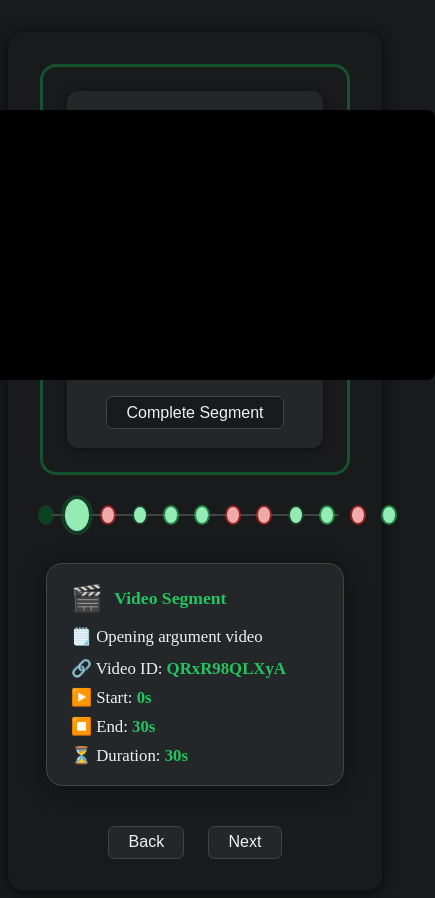
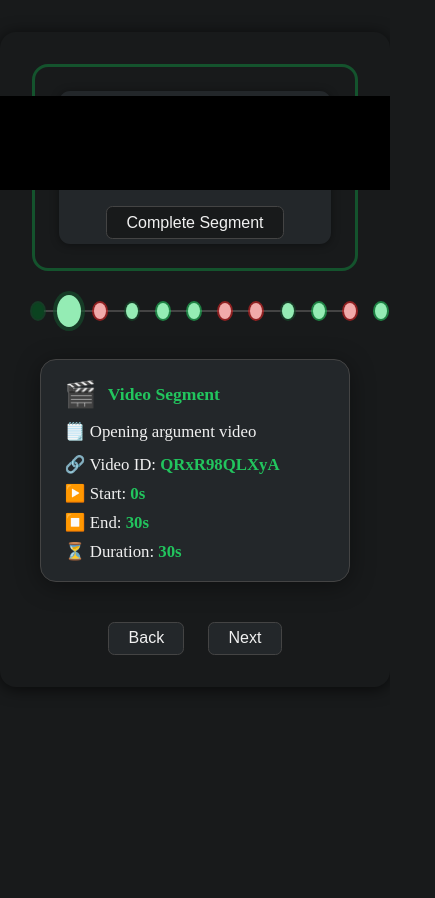
Before and after one commit to gbotros/argumenter, a Vue app: page / in a window 390 px wide. Both pictures are taken after a click on the button "Skip". Shown: the top 898 px of the page, 435 px wide, since content can reach past the window. After the commit the page ends 876 px from the top, so only its background shows below. Built offline with nearby package versions, Linux system fonts and the light colour scheme.

Commit message:
responsive player

```diff
--- a/src/assets/main.scss
+++ b/src/assets/main.scss
@@ -1,8 +1,13 @@
 @use './variables.scss' as *;
 
+html,
 body {
+  width: 100%;
+  min-height: 100vh;
+  height: 100%;
+  margin: 0;
+  padding: 0;
+  box-sizing: border-box;
   background: $color-bg;
   color: $color-fg;
 }
-
-// Add BEM utility classes or global helpers here if needed
--- a/src/timeline/TimelinePlayer.vue
+++ b/src/timeline/TimelinePlayer.vue
@@ -125,7 +125,6 @@ function handleDotMouseLeave() {
   color: $color-fg;
   padding: 2rem;
   border-radius: 1rem;
-  max-width: 700px;
   margin: 2rem auto;
   box-shadow: 0 2px 16px $color-shadow;
 
--- a/src/timeline/VideoSegmentView.vue
+++ b/src/timeline/VideoSegmentView.vue
@@ -1,7 +1,9 @@
 <template>
   <div class="video-segment-view">
     <div ref="youtubePlayer" class="video-segment-view__yt-frame"></div>
-    <button class="video-segment-view__complete-btn" @click="completeSegment">Complete Segment</button>
+    <button class="video-segment-view__complete-btn" @click="completeSegment">
+      Complete Segment
+    </button>
   </div>
 </template>
 
@@ -27,8 +29,8 @@ function createPlayer() {
   logger?.debug(`[VideoSegmentView] Creating player for segment ${props.segment.id}`);
 
   player = new YT.Player(youtubePlayer.value, {
-    height: '270',
-    width: '480',
+    height: '100%',
+    width: '100%',
     videoId,
     playerVars: {
       autoplay: 1,
@@ -122,12 +124,59 @@ onUnmounted(() => {
   box-shadow: 0 1px 8px $color-shadow-light;
 
   &__yt-frame {
-    width: 480px;
-    height: 270px;
+    width: 100%;
+    max-width: 640px;
+    aspect-ratio: 16 / 9;
+    height: auto !important;
+    max-height: 80vh;
     border-radius: 0.5rem;
     margin-bottom: 1rem;
     background: #000;
+    display: block;
+    position: relative;
+    overflow: hidden;
+
+    // Ensure iframe fills the container and maintains aspect ratio
+    & > iframe {
+      position: absolute;
+      top: 0;
+      left: 0;
+      width: 100% !important;
+      height: 100% !important;
+      min-width: 0;
+      min-height: 0;
+      aspect-ratio: 16 / 9;
+      display: block;
+      border: none;
+      background: #000;
+      max-height: 80vh;
+    }
   }
+
+  @media (max-width: 900px) {
+    &__yt-frame {
+      max-width: 100vw;
+      width: 100vw;
+      border-radius: 0;
+    }
+    padding: 0.7rem 0.2rem;
+  }
+
+  @media (max-width: 600px) {
+    &__yt-frame {
+      max-width: 100vw;
+      width: 100vw;
+      min-width: 0;
+      border-radius: 0;
+    }
+    padding: 0.3rem 0;
+  }
+
+  // Ensure parent container doesn't restrict width
+  width: 100%;
+  box-sizing: border-box;
+  aspect-ratio: 16 / 9;
+  min-height: 0;
 
   &__complete-btn {
     background: $color-bg;
@@ -137,7 +186,9 @@ onUnmounted(() => {
     padding: 0.4rem 1.2rem;
     font-size: 1rem;
     cursor: pointer;
-    transition: background 0.2s, border-color 0.2s;
+    transition:
+      background 0.2s,
+      border-color 0.2s;
 
     &:hover {
       background: $color-btn-hover;
```
